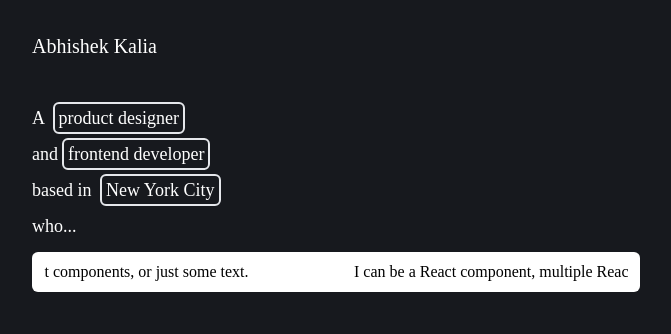
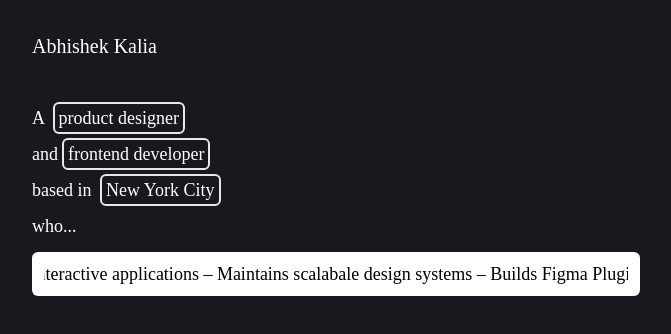
Before and after one commit to designdevhybrid/portfolio-v2, a Next.js app: page / in a window 1280 px wide. Shown: the top 334 px of the page, without its empty margins (304-975 px from the left). Built offline with nearby package versions, Linux system fonts and the light colour scheme; a web font is replaced by a local one.

Commit message:
Update description text

```diff
--- a/src/pages/index.tsx
+++ b/src/pages/index.tsx
@@ -23,9 +23,11 @@ export default function Home() {
           <br /> who...
         </p>
         <div className="bg-white py-2 px-3 mt-2 rounded-md">
-          <Marquee className="bg-white text-black rounded-md">
-            I can be a React component, multiple React components, or just some
-            text.
+          <Marquee className="bg-white text-black rounded-md text-lg">
+            &nbsp; Designs usable interfaces – Builds interactive applications –
+            Maintains scalabale design systems – Builds Figma Plugins – Teaches
+            code to design students – Helps puppies find homes – Is just trying
+            to his best –
           </Marquee>
         </div>
       </div>
```
